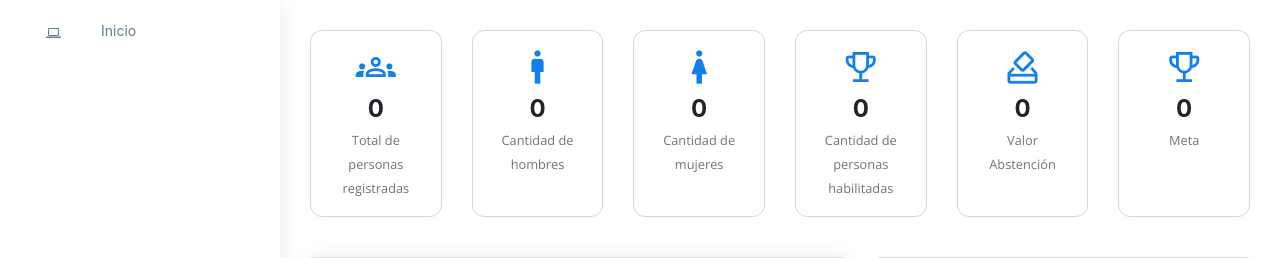
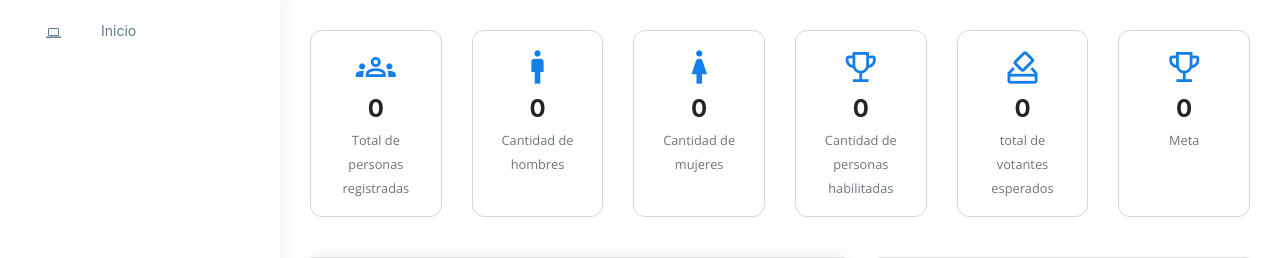
Before and after one commit to Votoseguro25/electoral, a Laravel app: page /mapa/resultado in a window 1280 px wide. Shown: the part 55-313 px from the top of the page. Run offline with Laravel 12, Linux system fonts and the light colour scheme; the visitor is signed in with stand-in values (Sample User, id 1); data that the repository does not hold is empty; some libraries are stand-ins or nearby versions.

Commit message:
cambios visuales

```diff
--- a/resources/views/pages/mapa/resultado.blade.php
+++ b/resources/views/pages/mapa/resultado.blade.php
@@ -154,7 +154,7 @@
             <div class="card-custom card-equal p-3 d-flex flex-column align-items-center">
                 <span class="material-symbols-outlined">how_to_vote</span>
                 <h2 class="h4 font-weight-bold mt-2 mb-1">{{ number_format($abstencion, 0, ',', '.') }}</h2>
-                <p class="text-muted small m-0">Valor Abstención</p>
+                <p class="text-muted small m-0">total de votantes esperados</p>
             </div>
         </div>
 
```
